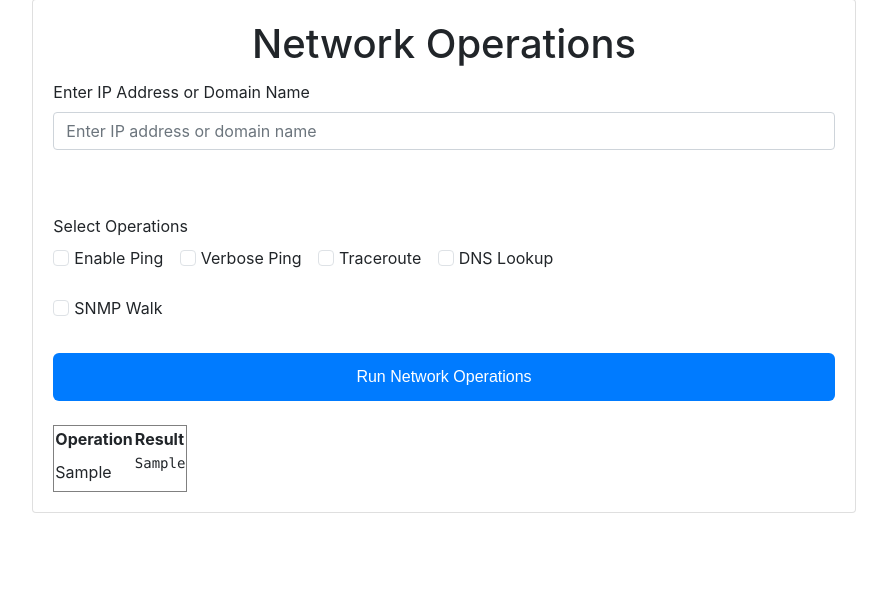
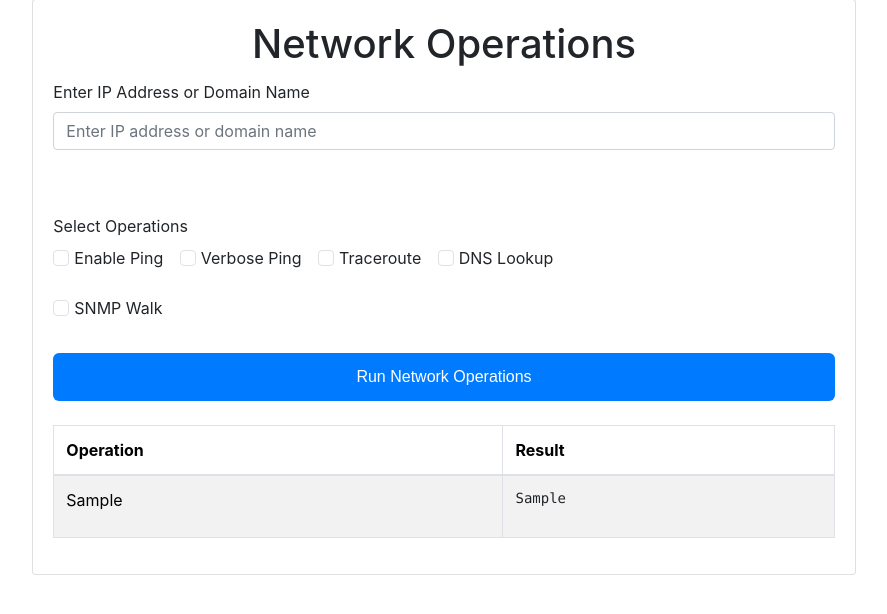
Before and after one commit to mustahidhasan/nms_system, a Django app: template nms/templates/ping.html in a window 1280 px wide. Shown: the part 101-715 px from the top of the page, without its empty margins (196-1083 px from the left). Run offline with Django 4.2, Linux system fonts and the light colour scheme; the template is opened without the code that fills it: most values are stand-ins (such as "Sample title", 1, 10 or a date in 2020); some libraries are stand-ins or nearby versions.

Commit message:
output table is now perfect

```diff
--- a/nms/templates/ping.html
+++ b/nms/templates/ping.html
@@ -156,7 +156,7 @@
 
                         <!-- Results section -->
                         {% if table %}
-                            <table border="1">
+                            <table class="table table-bordered table-striped">
                                 <thead>
                                     <tr>
                                         <th>Operation</th>
```
